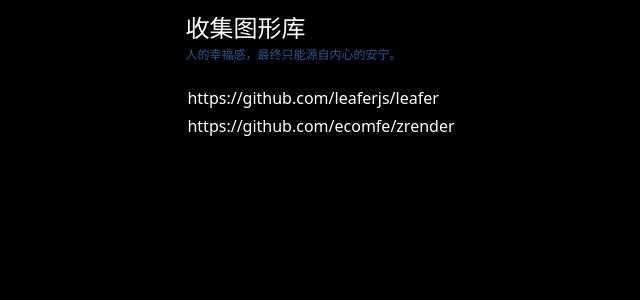
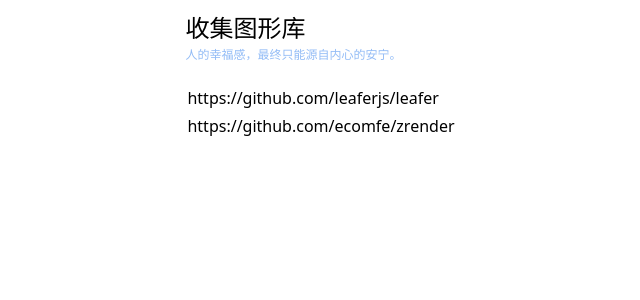
Before and after one commit to linround/me, a Next.js app: page /graphicsLibrary in a window 1280 px wide. Shown: the top 300 px of the page, without its empty margins (319-959 px from the left). Built offline with nearby package versions, Linux system fonts and the light colour scheme.

Commit message:
refactor: graphicsLibraryPage

```diff
--- a/app/graphicsLibrary/page.module.css
+++ b/app/graphicsLibrary/page.module.css
@@ -10,6 +10,6 @@
   margin-top: 20px;
 }
 .linkUrl{
-  color: white;
+  color: var(--font-color);
   padding: 2px;
 }
--- a/app/layout.tsx
+++ b/app/layout.tsx
@@ -12,7 +12,7 @@
 }: {
   children: React.ReactNode
 }) {
-  const theme = 'dark'
+  const theme = 'light'
 
   return (
     <html data-theme={theme}>
```
